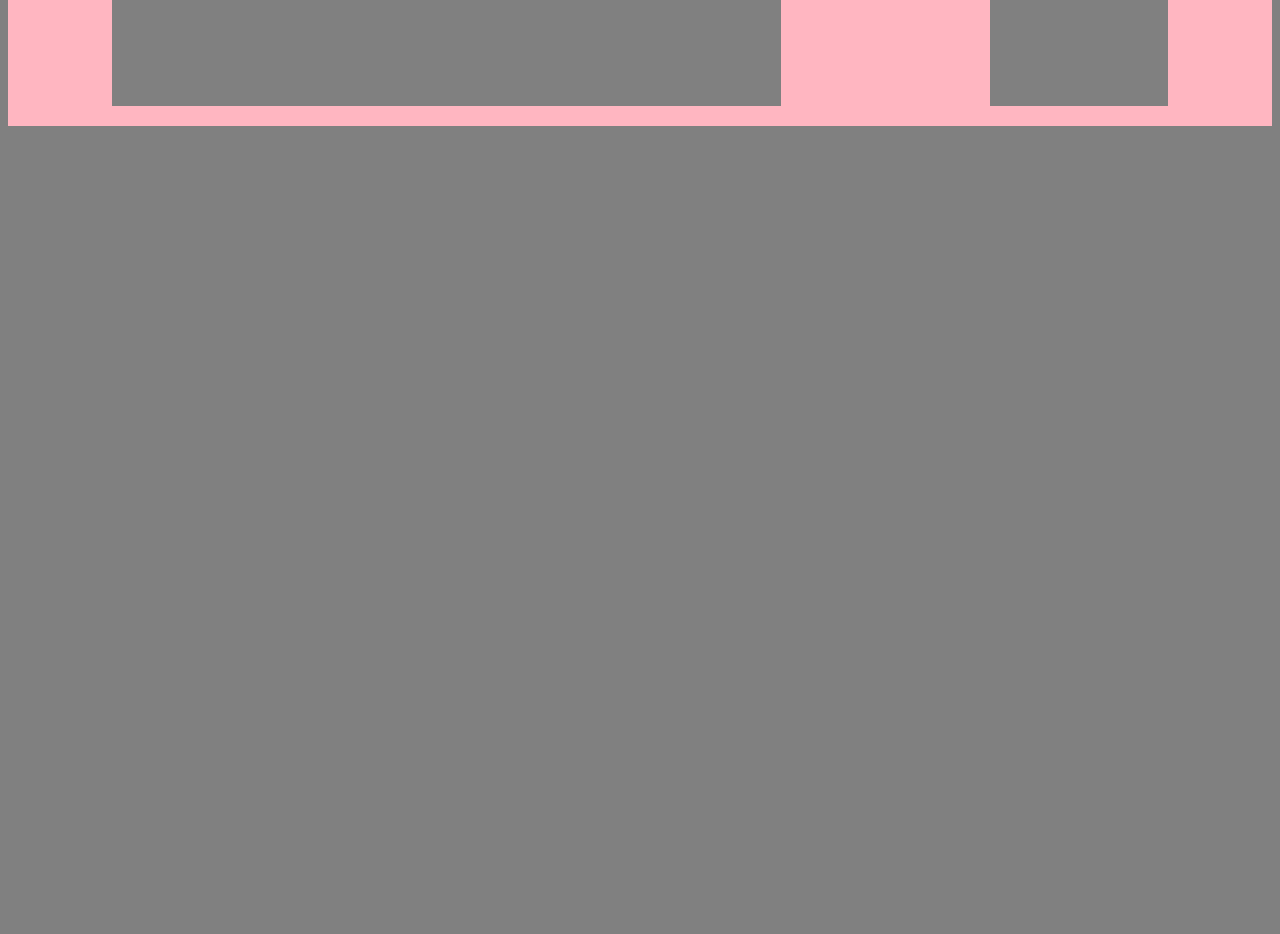
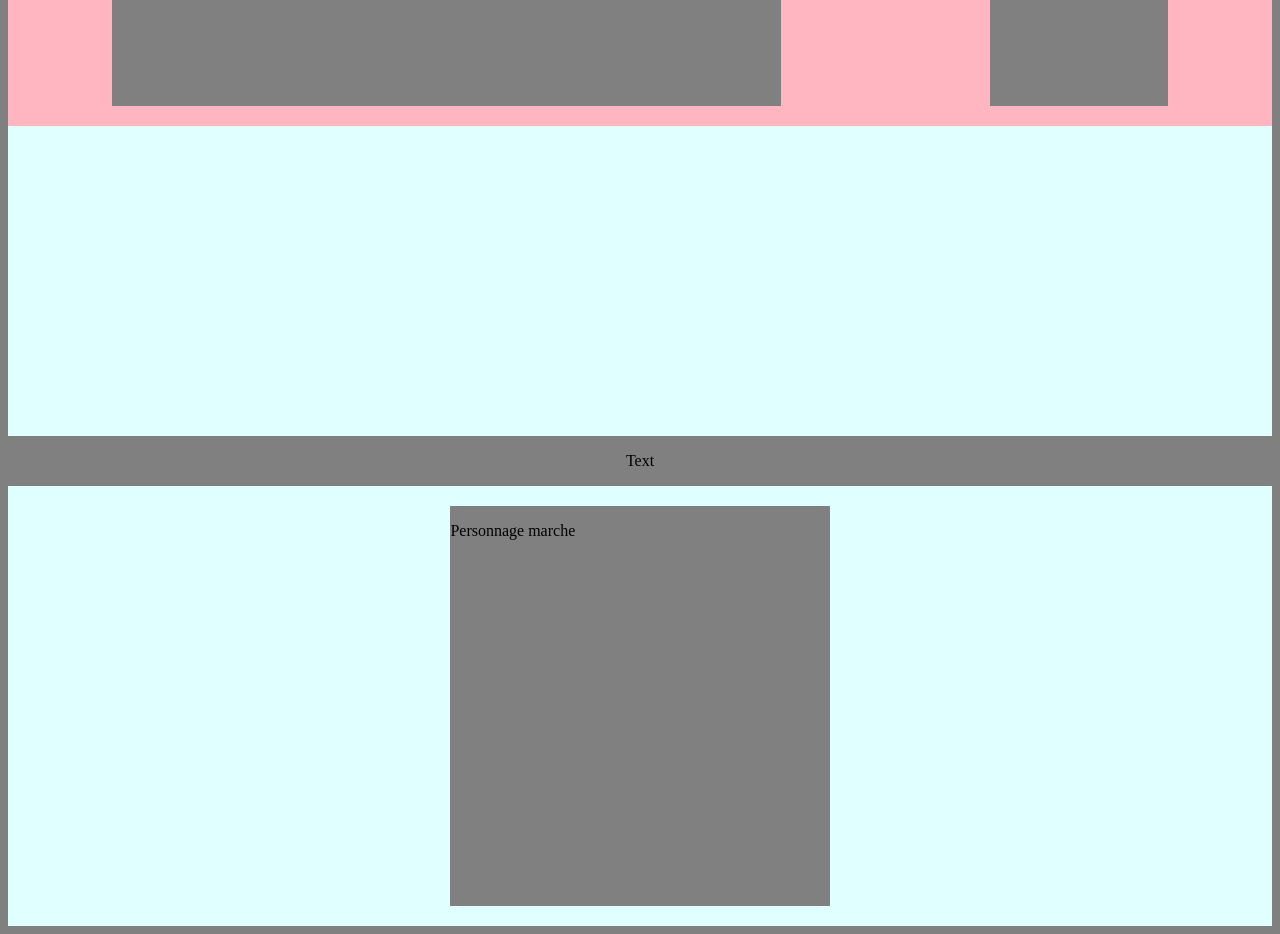
Before and after one commit to Midori92/Landing_page, a React (Vite) app: page / in a window 1280 px wide. Shown: the part 1520-2454 px from the top of the page. Before the commit the page ends 1654 px from the top, so only its background shows below. Built offline with nearby package versions, Linux system fonts and the light colour scheme.

Commit message:
Adding a new section: section2

```diff
--- a/src/App.css
+++ b/src/App.css
@@ -85,6 +85,33 @@ body{
   margin: 20px;
   padding: 50px;
 
+}
+
+.section_2{
+  background-color: lightcyan;
+  height: 100vh;
+  display: flex;
+  flex-direction: column;
+  justify-content: flex-end;
+
+}
+
+.perso_section2{
+  background-color: gray;
+  margin: 20px;
+  width: 30%;
+  height: 50%;
+  display: flex;
+  align-self: center;
+
 
 
 }
+
+.text_section2{
+  background-color: gray;
+  text-align: center;
+
+
+
+}
--- a/src/App.jsx
+++ b/src/App.jsx
@@ -3,6 +3,7 @@ import Nav from './nav.jsx';
 import Hero from './hero.jsx';
 import './App.css';
 import Section1 from './section1.jsx';
+import Section2 from './section2.jsx'
 import gsap from 'gsap';
 
 function App() {
@@ -13,6 +14,8 @@ function App() {
       <Nav/>
       <Hero/>
       <Section1/>
+      <Section2/>
+
     </>
   )
 }
--- /dev/null
+++ b/src/section2.jsx
@@ -0,0 +1,26 @@
+function Section_2(){
+
+    return(
+        <>
+        <div className="section_2">
+            <div className="text_section2">
+                <p>Text </p>
+
+            </div>
+
+            <div className="perso_section2">
+                <p>Personnage marche</p>
+
+            </div>
+
+
+
+
+        </div>
+
+        </>
+    )
+
+}
+
+export default Section_2
```
